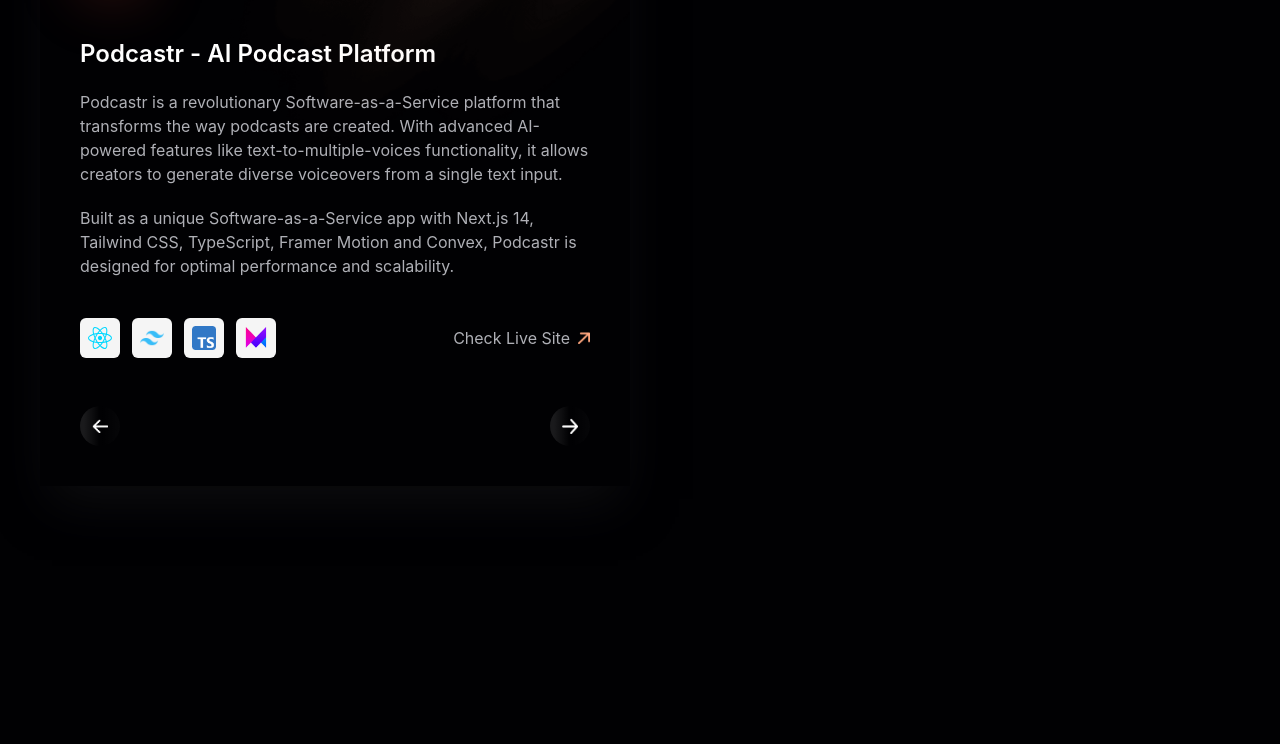
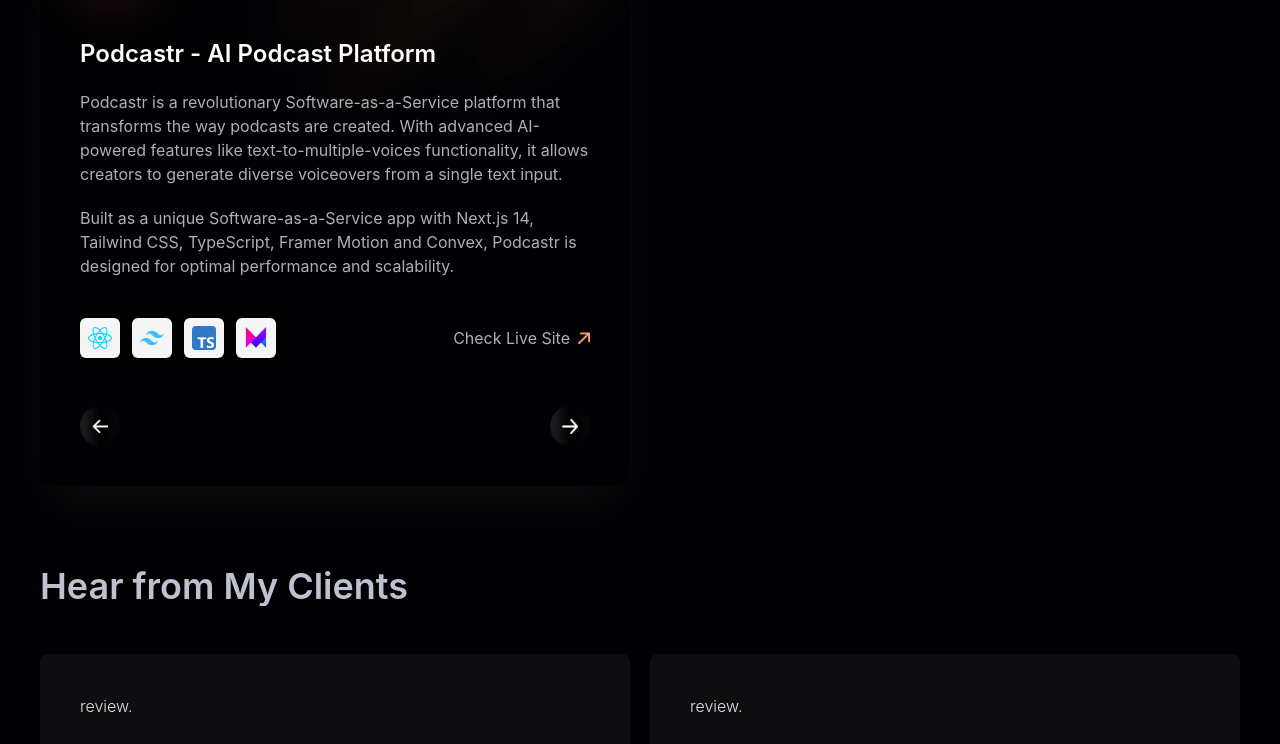
Before and after one commit to muhammadderic/3d-web-portfolio, a React (Vite) app in the folder core/: page / in a window 1280 px wide. Shown: the part 2004-2748 px from the top of the page. Before the commit the page ends 2570 px from the top, so only its background shows below. Built offline with nearby package versions, Linux system fonts and the light colour scheme; a web font is replaced by a local one.

Commit message:
f: create Clients section

```diff
--- a/core/src/App.jsx
+++ b/core/src/App.jsx
@@ -1,5 +1,6 @@
 import {
   About,
+  Clients,
   Hero,
   Navbar,
   Projects
@@ -18,6 +19,8 @@ function App() {
 
       {/* "Projects" need to add 3D contents */}
       <Projects />
+
+      <Clients />
     </main>
   )
 }
--- /dev/null
+++ b/core/src/constants/clientReviews.js
@@ -0,0 +1,34 @@
+export const clientReviews = [
+  {
+    id: 1,
+    name: 'A Person',
+    position: 'Marketing Director at A Company',
+    img: 'assets/review1.png',
+    review:
+      'review.',
+  },
+  {
+    id: 2,
+    name: 'Somebody',
+    position: 'Founder of Z Company',
+    img: 'assets/review2.png',
+    review:
+      'review.',
+  },
+  {
+    id: 3,
+    name: 'Someone',
+    position: 'Project Manager at Y Company ',
+    img: 'assets/review3.png',
+    review:
+      'review.',
+  },
+  {
+    id: 4,
+    name: 'Someone',
+    position: 'CEO of X Company',
+    img: 'assets/review4.png',
+    review:
+      'review.',
+  },
+];
--- /dev/null
+++ b/core/src/sections/Clients.jsx
@@ -0,0 +1,35 @@
+import { clientReviews } from '../constants/clientReviews';
+
+export const Clients = () => {
+  return (
+    <section className="c-space my-20">
+      <h3 className="head-text">Hear from My Clients</h3>
+
+      <div className="client-container">
+        {clientReviews.map((item) => (
+          <div key={`review-${item.id}`} className="client-review">
+            <div>
+              <p className="text-white-800 font-light">{item.review}</p>
+
+              <div className="client-content">
+                <div className="flex gap-3">
+                  <img src={item.img} alt="reviewer" className="w-12 h-12 rounded-full" />
+                  <div className="flex flex-col">
+                    <p className="font-semibold text-white-800">{item.name}</p>
+                    <p className="text-white-500 md:text-base text-sm font-light">{item.position}</p>
+                  </div>
+                </div>
+
+                <div className="flex self-end items-center gap-2">
+                  {Array.from({ length: 5 }).map((_, index) => (
+                    <img key={index} src="/assets/star.png" alt="star" className="w-5 h-5" />
+                  ))}
+                </div>
+              </div>
+            </div>
+          </div>
+        ))}
+      </div>
+    </section>
+  );
+};
--- a/core/src/sections/index.js
+++ b/core/src/sections/index.js
@@ -2,3 +2,4 @@ export { Navbar } from "./Navbar";
 export { Hero } from "./Hero";
 export { About } from "./About";
 export { Projects } from "./Projects";
+export { Clients } from "./Clients";
```
